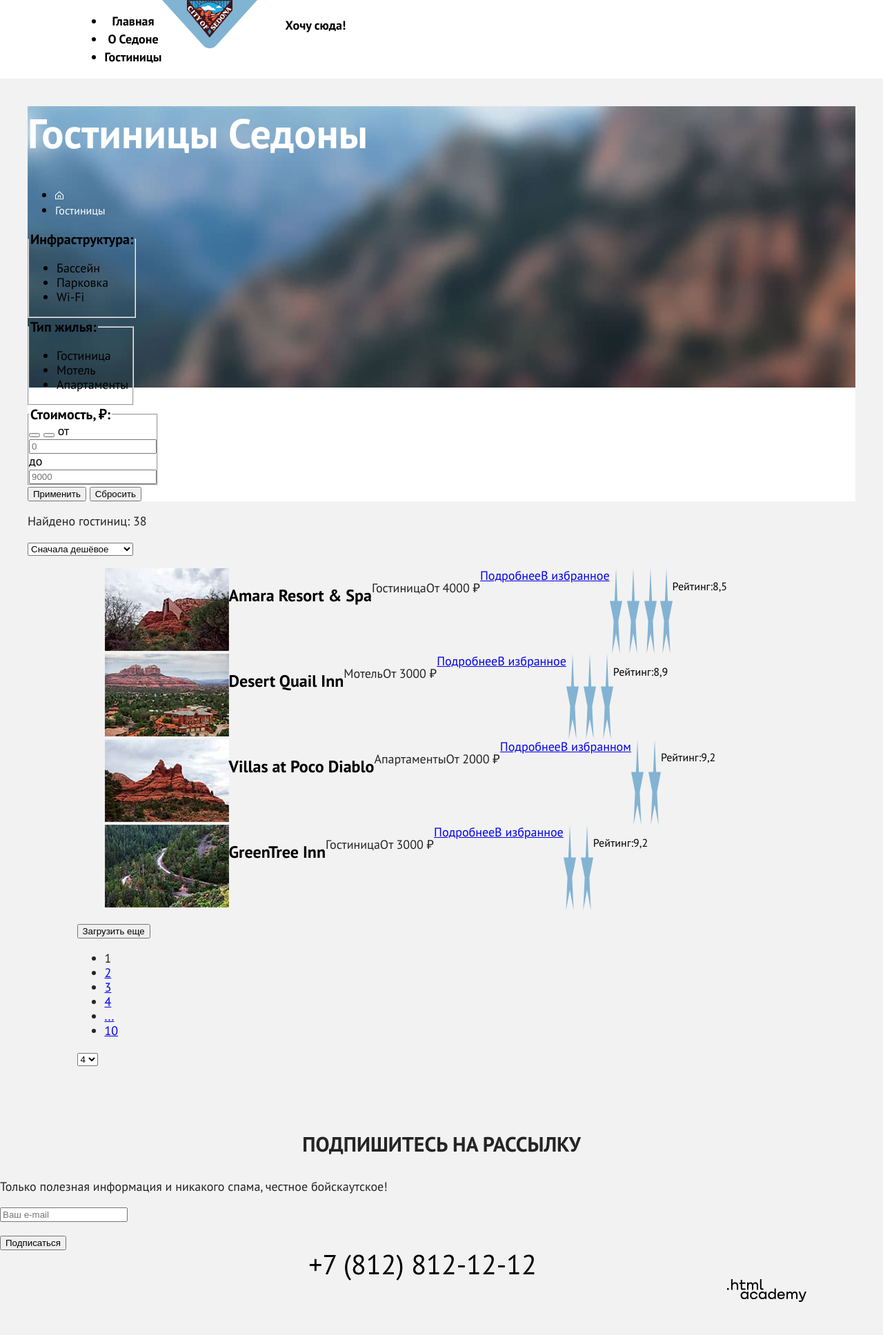
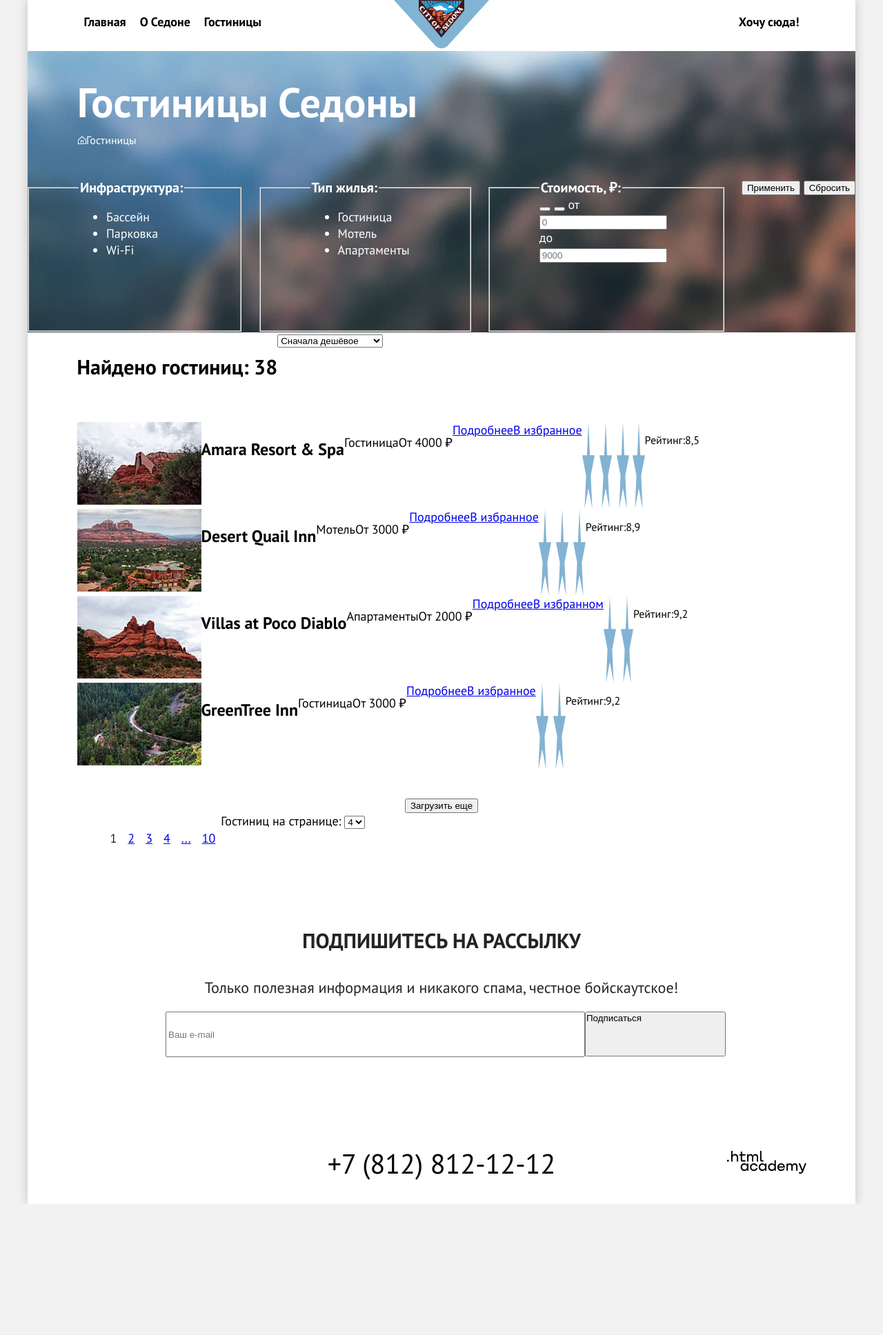
Before and after one commit to Heymoost/1855511-sedona-32, a plain HTML site: page catalog.html in a window 1280 px wide. Shown: the whole page at 69% size. After the commit the page ends 1746 px from the top, so only its background shows below. Drawn offline with Linux system fonts and the light colour scheme.

Commit message:
Микросетки на флексах для всех страниц

```diff
--- a/catalog.html
+++ b/catalog.html
@@ -7,9 +7,10 @@
   </head>
   <body>
     <!-- Шапка -->
+    <div class="page-container">
       <header class="page-header">
         <nav class="navigation">
-        <ul class="navigatoin-list">
+          <ul class="navigation-list">
             <li class="navigation-item">
               <a class="navigation-link" href="index.html">Главная</a>
             </li>
@@ -21,9 +22,9 @@
             </li>
           </ul>
           <a class="navigation-logo" href="index.html">
-        <img class="navigation-logo" src="img/logo.svg" alt="Логотип города Седоны">
+          <img class="navigation-logo-sedona" src="img/logo.svg" alt="Логотип города Седоны">
           </a>
-        <ul class="navigation-list navigation-user">
+          <ul class="navigation-user">
             <li class="navigation-item">
               <a class="navigation-link" href="#">
                 <span class="visually-hidden">Поиск</span>
@@ -41,7 +42,6 @@
         </nav>
       </header>
     <!-- Фильтры -->
-    <main class="main-inner">
       <div class="page-container-2">
       <header class="inner-header">
         <h1 class="inner-header-title">Гостиницы Седоны</h1>
@@ -57,9 +57,9 @@
             <a class="breadcrumbs-link">Гостиницы</a>
           </li>
         </ul>
-        <section class="filters">
-          <form class="catalog-filter" action="https://echo.htmlacademy.ru/" method="get">
-            <!--<h2 class="visually-hidden">Фильтры для поиска товаров</h2>-->
+        <section class="catalog-filters">
+          <h2 class="visually-hidden">Фильтры для поиска товаров</h2>
+          <form class="catalog-filters-form" action="https://echo.htmlacademy.ru/" method="get">
               <fieldset class="catalog-filter-group">
                 <legend class="catalog-filter-title">Инфраструктура:</legend>
                   <ul class="catalog-filter-list">
@@ -127,15 +127,18 @@
                     до <input class="catalog-filter-input" placeholder="9000" type="number" name="max-price">
                   </label>
               </fieldset>
+          <div class="wrapper">
             <button class="button" type="submit">Применить</button>
             <button class="button" type="reset">Сбросить</button>
+          </div>
           </form>
         </section>
       </header>
       <!-- Сортировка -->
-      <section class="sorting">
-        <!--<h2 class="visually-hidden">Сортировка</h2>-->
-        <p class="found-hotel">Найдено гостиниц: 38</p>
+      <main class="main-inner">
+      <section class="sorting-title">
+        <h2 class="visually-hidden">Сортировка</h2>
+        <p class="sorting-found-hotel">Найдено гостиниц: 38</p>
         <form class="sorting-type">
           <label class="visually-hidden" for="sorting">Сортировка</label>
           <select class="select-control" id="sorting" name="sorting">
@@ -160,7 +163,7 @@
       <!-- Список гостиниц -->
       <section class="catalog">
         <h2 class="visually-hidden">Список гостиниц</h2>
-        <ul class="hotel-list">
+        <ul class="catalog-list">
           <li class="hotel-card">
             <a class="hotel-big-picture" href="big-picture.html">
               <img class="hotel-card-image" src="img/hotel-1.jpg" alt="Фото гостиницы Amara Resort & Spa">
@@ -218,7 +221,10 @@
             <p class="hotel-card-rating">Рейтинг:9,2</p>
           </li>
         </ul>
+        <div class="catalog-alse">
           <button class="button pagination-show-more" type="button">Загрузить еще</button>
+        </div>
+        <div class="catalog-footer">
         <ul class="pagination">
           <li class="pagination-item">
             <a class="pagination-link pagination-current">1</a>
@@ -239,22 +245,21 @@
             <a class="pagination-link" href="#">10</a>
           </li>
         </ul>
-        <div class="pages">
         <form class="number-of-pages">
-          <label class="visually-hidden" for="show">Гостиниц на странице:</label>
+          <label class="number-of-pages-text" for="show">Гостиниц на странице:</label>
           <select class="select-control" id="show" name="show">
             <option value="4-pages selected">4</option>
             <option value="6-pages">6</option>
             <option value="8-pages">8</option>
           </select>
-        </div>
           <button class="visually-hidden" type="submit">Показать страницы</button>
         </form>
+      </div>
       </section>
     </div>
     </main>
     <!-- Рассылка -->
-    <section class="newsletter-2">
+    <section class="newsletter-bg">
       <h2 class="visually-hidden">Рассылка</h2>
       <p class="newsletter-title">Подпишитесь на рассылку</p>
       <p class="newsletter-2">Только полезная информация и никакого спама, честное бойскаутское!</p>
@@ -290,12 +295,13 @@
           </li>
         </ul>
       </div>
-      <div>
+      <div class="footer-contacts-address">
         <a class="footer-contacts-address-phone" href="tel:+78128121212">+7 (812) 812-12-12</a>
       </div>
-      <div>
+      <div class="logo-footer">
         <img class="logo-html" src="img/logo-html.svg" alt="Логотип .htmlacademy">
       </div>
      </footer>
+    </div>
   </body>
 </html>
--- a/css/styles.css
+++ b/css/styles.css
@@ -42,7 +42,6 @@ body {
 }
 
 .page-container {
-
   width: 1200px;
   margin: 0 auto;
   flex-grow: 1;
@@ -63,51 +62,32 @@ body {
 }
 
 .navigation-list {
+  width: 464px;
   padding-left: 0px;
+  padding-top: 19px;
+  padding-bottom: 20px;
   display: flex;
   flex-wrap: wrap;
   list-style-type: none;
   margin: 0;
   text-align: center;
-
 }
 
-.navigation-list  > :nth-child(1) {
+.navigation-user {
+  width: 464px;
   padding-top: 19px;
   padding-bottom: 20px;
-
-}
-
-.navigation-list  > :nth-child(2) {
-  margin-left: 33px;
-  padding-top: 19px;
-  padding-bottom: 20px;
-}
-
-.navigation-list  > :nth-child(3) {
-  margin-left: 33px;
-  padding-top: 19px;
-  padding-bottom: 20px;
-}
-
-.navigation-user > :nth-child(1) {
-  padding-top: 24px;
-  padding-bottom: 23px;
-}
-
-.navigation-user > :nth-child(2) {
-  margin-left: 21px;
-  padding-top: 24px;
-  padding-bottom: 23px;
-}
-
-.navigation-user > :nth-child(3) {
-  margin-left: 20px;
-  padding-top: 24px;
-  padding-bottom: 23px;
+  display: flex;
+  justify-content: flex-end;
+  flex-wrap: wrap;
+  list-style-type: none;
+  text-align: center;
+  padding-left: 0px;
+  margin: 0;
 }
 
 .navigation-link {
+  padding: 10px;
   font-family: "PT Sans", sans-serif;
   line-height: 26px;
   font-weight: 700;
@@ -118,12 +98,12 @@ body {
 }
 
 .navigation-logo {
+  display: block;
   padding: 0;
   margin: 0;
 }
 
 .main-container {
-
   text-align: center;
   display: flex;
   flex-direction: column;
@@ -138,7 +118,6 @@ body {
   height: 485px;
   background-size: 100% auto;
   background-repeat: no-repeat;
-
   display: block;
   margin: 0 auto;
 }
@@ -148,11 +127,11 @@ body {
 }
 
 .welcome-text {
+  padding-bottom: 79px;
   color: #000000;
   background-color: #FFFFFF;
   background-image: url("../img/background-white.jpg");
   width: 1200px;
-  height: 282px;
   text-align: center
 }
 
@@ -192,6 +171,7 @@ body {
 }
 
 .adventures-list-first {
+  flex-wrap: wrap;
   color: #000000;
   background-color: #FFFFFF;
   width: 250;
@@ -215,15 +195,15 @@ body {
 }
 
 .advantages-title {
-  vertical-align: top;
   padding-top: 98px;
+  padding-left: 50px;
+  padding-right: 50px;
   margin: 0;
   font-family: "PT Sans", sans-serif;
   font-size: 24px;
   line-height: 28px;
   text-transform: uppercase;
   text-align: center;
-
 }
 
 .advantages-description-num {
@@ -240,6 +220,8 @@ body {
 
 .advantages-title-desc {
   width: 250;
+  padding-left: 50px;
+  padding-right: 50px;
   text-transform: uppercase;
   text-align: center;
   font-size: 24px;
@@ -286,6 +268,7 @@ body {
 
 .hotel-title {
   padding-top: 91px;
+  padding-bottom: 15px;
   margin: 0;
   font-family: "PT Sans", sans-serif;
   font-size: 30px;
@@ -296,16 +279,19 @@ body {
 }
 
 .hotel-info {
+  width: 720px;
   padding-top: 15px;
-  width: 720px;
   padding: 0px 240px;
+  margin: 0;
+  text-align: center;
   font-family: "PT Sans", sans-serif;
   font-size: 22px;
   line-height: 36px;
-  text-align: center;
+
 }
 
 .hotel-search-in-sedona {
+  display: inline-block;
   padding-top: 73px;
   padding-bottom: 91px;
 }
@@ -315,7 +301,6 @@ body {
   background-color: #000000;
   background-image: url("../img/background.jpg");
   width: 1200px;
-  height: 411px;
   background-size: 100% auto;
   background-repeat: no-repeat;
   display: block;
@@ -323,10 +308,8 @@ body {
 }
 
 .newsletter-title {
-  padding-top: 94px;
-  padding-bottom: 15px;
+  padding: 94px 240px 15px 240px;
   margin: 0px;
-  margin: auto;
   width: 720px;
   font-family: "PT Sans", sans-serif;
   font-size: 30px;
@@ -337,15 +320,33 @@ body {
 }
 
 .newsletter-text {
-  padding-top: 15px;
-  padding-bottom: 15px;
-  margin: 0px;
-  margin: auto;
+  padding: 0 240px 26px 240px;
   width: 720px;
+  margin: 0;
   font-family: "PT Sans", sans-serif;
   font-size: 22px;
   line-height: 36px;
   text-align: center;
+}
+
+.newsletter-form {
+  display: flex;
+}
+
+.newsletter-email {
+  padding: 0 0 94px 200px;
+  margin: 0;
+}
+
+.field {
+  width: 600px;
+  height: 60px;
+}
+
+.newsletter-button {
+  width: 200px;
+  height: 60px;
+  padding: 0 200px 61px 0;
 }
 
 .page-footer {
@@ -359,6 +360,7 @@ body {
 }
 
 .footer-social-list {
+  width: 352px;
   display: flex;
   padding-top: 54px;
   padding-bottom: 50px;
@@ -377,19 +379,15 @@ body {
 }
 
 .footer-contacts-address {
-  width: 720px;
+  width: 352px;
   padding: 0;
   margin-top: 40px;
-  margin-right: 53px;
-  margin-left: 61px;
+  flex-wrap: wrap;
   margin-bottom: 30px;
   text-align: center;
 }
 
 .footer-contacts-address-phone {
-  width: 720px;
-  padding: 0px;
-  margin: 0 auto;
   font-family: "PT Sans", sans-serif;
   font-size: 40px;
   line-height: 40px;
@@ -397,6 +395,13 @@ body {
   color: #000000;
   text-decoration: none;
   text-transform: uppercase;
+}
+
+.logo-footer {
+  width: 352px;
+  display: flex;
+  justify-content: flex-end;
+  flex-wrap: wrap;
 }
 
 .logo-html {
@@ -409,12 +414,7 @@ body {
 
 /*  Стили каталога  */
 
-.page-container-2 {
-  width: 1200px;
-  margin: 0 auto;
-}
-
-.catalog {
+.main-inner {
   width: 1057px;
   margin: 0 auto;
 }
@@ -427,17 +427,36 @@ body {
 .sorting-title {
   display: flex;
   margin: 0 auto;
-  width: 1057px;
+
 }
 
 .inner-header {
   color: #000000;
   background-color: #FFFFFF;
   background-image: url("../img/catalog-background.jpg");
+  width: 1200px;
+  height: 408px;
   background-size: 100% auto;
   background-repeat: no-repeat;
   display: block;
   margin: 0 auto;
+}
+
+.inner-header-title {
+  padding: 35px 601px 5px 72px;
+  margin: 0;
+  font-family: "PT Sans", sans-serif;
+  font-size: 60px;
+  line-height: 78px;
+  font-weight: 700;
+  color: #FFFFFF;
+}
+
+.breadcrumbs {
+  padding: 0 1016px 45px 73px;
+  margin: 0;
+  display: flex;
+  list-style-type: none;
 }
 
 .breadcrumbs-link {
@@ -448,19 +467,10 @@ body {
   font-weight: 400;
 }
 
-.inner-header-title {
-  padding: 71;
-  font-family: "PT Sans", sans-serif;
-  font-size: 60px;
-  line-height: 78px;
-  font-weight: 700;
-  color: #FFFFFF;
-}
-
 .catalog-filter-group {
   width: 150px;
   margin: 0;
-  padding: 0;
+  padding: 0 81px 86px 72px;
   list-style-type: none;
 }
 
@@ -500,6 +510,8 @@ body {
 }
 
 .catalog-list {
+  margin: 0;
+  padding: 31px 0 40px 0;
   color: #000000;
   font-family: "PT Sans", sans-serif;
   font-size: 18px;
@@ -513,6 +525,20 @@ body {
   font-size: 16px;
   line-height: 21px;
   font-weight: 400;
+}
+
+.pagination {
+  display: flex;
+  list-style-type: none;
+}
+
+.pagination-item {
+  padding: 8px;
+  margin: 0;
+}
+
+.catalog-footer {
+  display: flex;
 }
 
 .number-of-pages {
```
Also changed, not shown: index.html (+11 -11 lines). Lines whose indentation alone changed are shown as unchanged.
